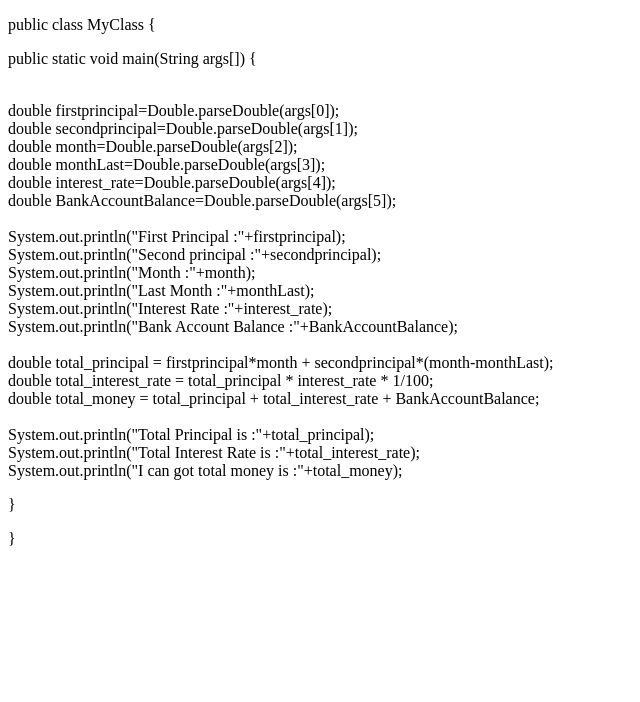
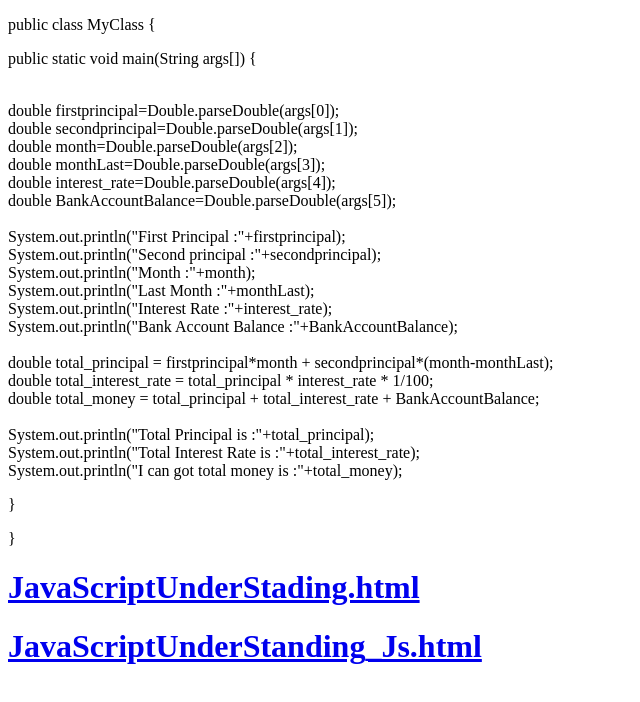
Before and after one commit to yih5025/YEB, a plain HTML site: page index.html in a window 1280 px wide. Shown: the whole page, without its empty margins (0-640 px from the left). Drawn offline with Linux system fonts and the light colour scheme.

Commit message:
Update index.html

```diff
--- a/index.html
+++ b/index.html
@@ -34,5 +34,7 @@
 </p>
       }</p>
   }</p>
+  <h1><a href="JavaScriptUnderStading.html">JavaScriptUnderStading.html</a></h1>
+  <h1><a href="JavaScriptUnderStanding_Js.html">JavaScriptUnderStanding_Js.html</a></h1>
 </body>
 </html>
```
